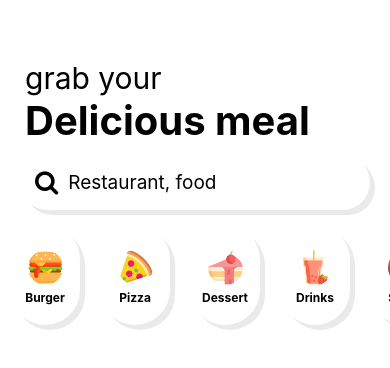
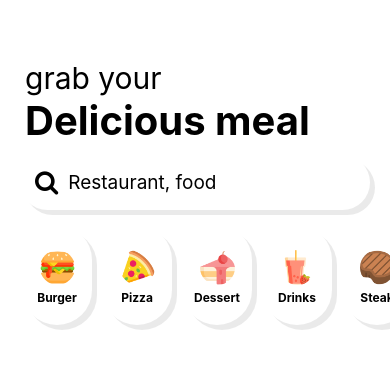
Before and after one commit to natnael-OQP/learn-RN, a React Native app: screen / in a window 390 px wide. Shown: the top 368 px of the page. Built offline with nearby package versions, Linux system fonts and the light colour scheme.

Commit message:
change backgroundcolor when it is active

```diff
--- a/src/components/CategoryItem.jsx
+++ b/src/components/CategoryItem.jsx
@@ -1,14 +1,25 @@
-import { StyleSheet, Text, View, Image } from "react-native";
+import { StyleSheet, Text, View, Image, TouchableOpacity } from "react-native";
 import { elevation } from "../components/common/style.js";
 
-const CategoryItem = ({ name, img }) => {
+const CategoryItem = ({ name, img, index, handelPress, active }) => {
   return (
-    <View style={[styles.wrapper, elevation]}>
-      <View style={styles.imageContainer}>
-        <Image source={img} style={styles.image} />
+    <TouchableOpacity onPress={handelPress}>
+      <View
+        style={[
+          styles.wrapper,
+          elevation,
+          index === 0 ? { marginLeft: 22 } : { marginLeft: 10 },
+          active === name
+            ? { backgroundColor: "rgb(241,186,87)" }
+            : { backgroundColor: "white" },
+        ]}
+      >
+        <View style={styles.imageContainer}>
+          <Image source={img} style={styles.image} />
+        </View>
+        <Text style={styles.header}>{name}</Text>
       </View>
-      <Text style={styles.header}>{name}</Text>
-    </View>
+    </TouchableOpacity>
   );
 };
 
@@ -20,12 +31,10 @@ const styles = StyleSheet.create({
     width: 70,
     height: 100,
     marginVertical: 15,
-    marginHorizontal: 10,
     borderRadius: 40,
     flexDirection: "column",
     alignItems: "center",
     justifyContent: "center",
-    backgroundColor: "rgb(241,186,87)",
   },
   imageContainer: {
     width: 45,
```
